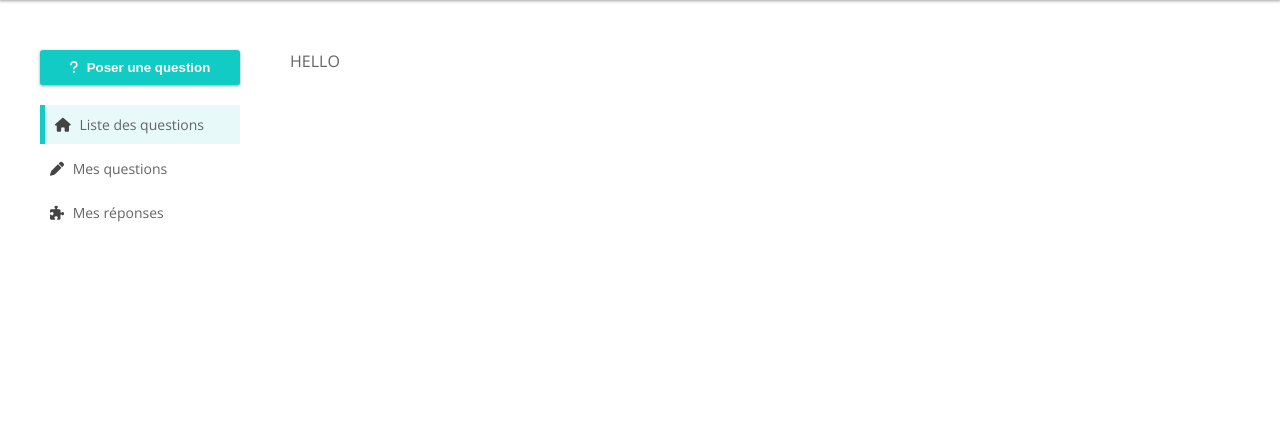
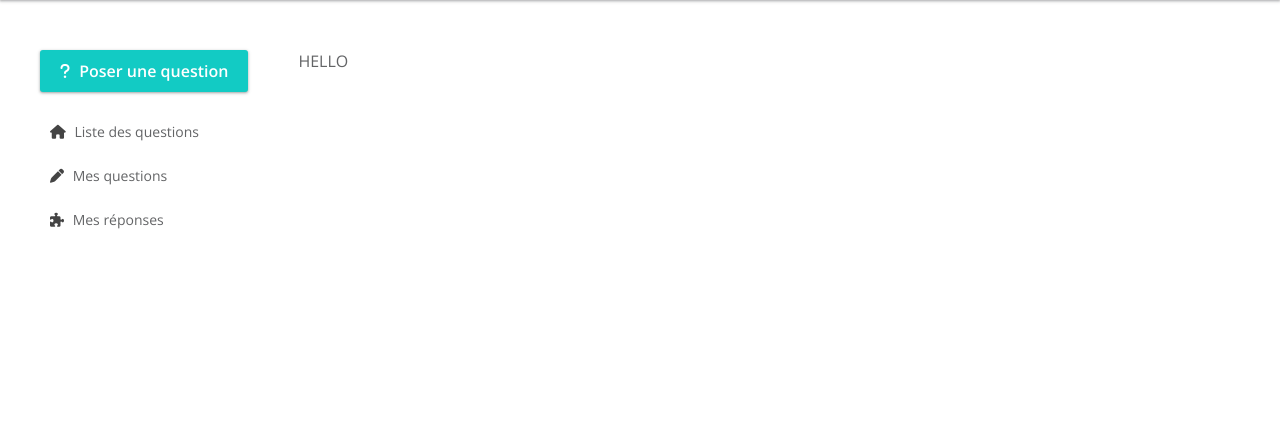
Before and after one commit to SAAM-D2-PAV/docker-symfony, a Symfony app: template app/templates/base.html.twig in a window 1280 px wide. Shown: the part 87-515 px from the top of the page. Run offline with Twig, Linux system fonts and the light colour scheme; the template is opened without the code that fills it, so the values that code supplies are empty; style sheets or scripts are compiled from the project's sources; some libraries are stand-ins or nearby versions.

Commit message:
ajout du VC Question ❓

```diff
--- a/app/assets/styles/app.css
+++ b/app/assets/styles/app.css
@@ -64,6 +64,11 @@
   h4,
   h5 {
     color: var(--color-dark);
+  }
+
+  a {
+    color: inherit;
+    text-decoration: none;
   }
 
   /* flex */
@@ -254,3 +259,20 @@
     border-left: 5px solid var(--primary);
     background-color: var(--primary-light);
   }
+
+  .sidebar-nav a {
+  display: block;
+  padding: 10px;
+  cursor: pointer;
+  margin-bottom: 5px;
+  font-size: var(--font-size-small);
+}
+
+.sidebar-nav a:hover {
+  opacity: 0.8;
+  transition: opacity 0.4s;
+}
+
+.sidebar-nav a i {
+  color: var(--color-dark);
+}
--- a/app/templates/partials/_sidebar.html.twig
+++ b/app/templates/partials/_sidebar.html.twig
@@ -1,21 +1,20 @@
 <div class="sidebar d-flex flex-column mr-50">
-	<button class="btn btn-primary btn-icon-primary">
+	<a href="{{ path('app_question_form') }}" class="btn btn-primary btn-icon-primary">
 		<i class="fa-solid fa-question mr-5"></i>
-		<span>
-			Poser une question</span>
-	</button>
+		<span>Poser une question</span>
+	</a>
 	<ul class="sidebar-nav py-20">
-		<li class="active">
+		<a href="{{ path('app_home') }}" {% if app.request.pathinfo == path('app_home') %} class="active" {% endif %}>
 			<i class="fa-solid fa-home mr-5"></i>
 			Liste des questions
-		</li>
-		<li>
+		</a>
+		<a href="#">
 			<i class="fa-solid fa-pen mr-5"></i>
 			Mes questions
-		</li>
-		<li>
+		</a>
+		<a href="#">
 			<i class="fa-solid fa-puzzle-piece mr-5"></i>
 			Mes réponses
-		</li>
+		</a>
 	</ul>
 </div>
```
Also changed, not shown: app/src/Controller/QuestionController.php (added, +18 -0 lines), app/templates/question/index.html.twig (added, +20 -0 lines).
